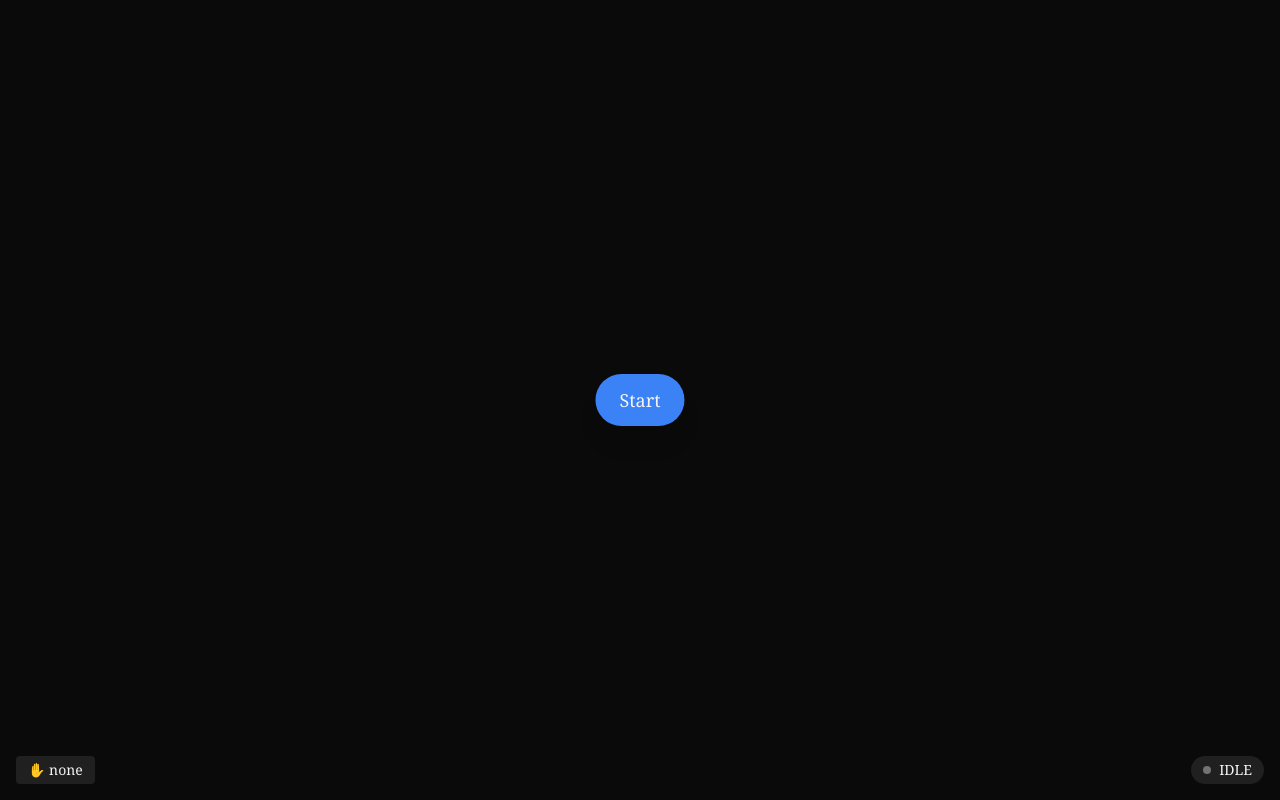
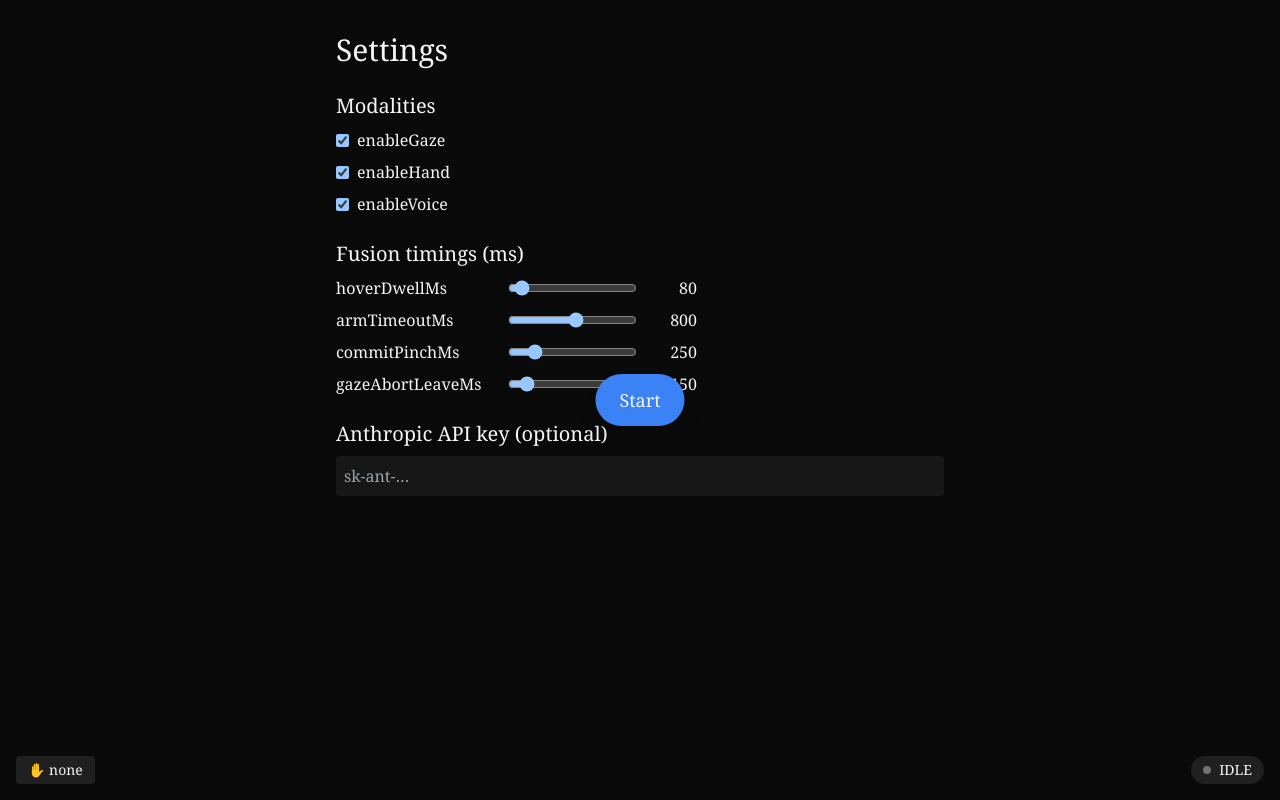
Before and after one commit to zsarkis/universal-fe-input, a React (Vite) app in the folder apps/reader/: page /settings in a window 1280 px wide. Before the commit this address had no page. Built offline with nearby package versions, Linux system fonts and the light colour scheme.

Commit message:
feat(reader): settings store + route, fusion config sync

```diff
--- a/apps/reader/package.json
+++ b/apps/reader/package.json
@@ -15,7 +15,8 @@
     "@input/core": "workspace:*",
     "react": "^18.3.0",
     "react-dom": "^18.3.0",
-    "react-router-dom": "^6.24.0"
+    "react-router-dom": "^6.24.0",
+    "zustand": "^4.5.0"
   },
   "devDependencies": {
     "@types/react": "^18.3.0",
--- a/apps/reader/src/App.tsx
+++ b/apps/reader/src/App.tsx
@@ -7,6 +7,7 @@ import { GestureReadout } from './components/GestureReadout.js';
 import { Library } from './routes/Library.js';
 import { Reader } from './routes/Reader.js';
 import { Calibration } from './routes/Calibration.js';
+import { Settings } from './routes/Settings.js';
 import { useIntentRouter } from './engine/useIntentRouter.js';
 import { usePerception } from './engine/usePerception.js';
 
@@ -17,6 +18,7 @@ function RoutedShell() {
       <Route path="/" element={<Library />} />
       <Route path="/read/:id" element={<Reader />} />
       <Route path="/calibrate" element={<Calibration />} />
+      <Route path="/settings" element={<Settings />} />
     </Routes>
   );
 }
--- a/apps/reader/src/engine/EngineProvider.tsx
+++ b/apps/reader/src/engine/EngineProvider.tsx
@@ -1,5 +1,6 @@
 import React, { createContext, useEffect, useMemo, useState } from 'react';
 import { createInputEngine, type InputEngine } from '@input/core';
+import { useSettings } from '../store/settings.js';
 
 export interface EngineContextValue {
   engine: InputEngine;
@@ -13,6 +14,7 @@ export function EngineProvider({ children }: { children: React.ReactNode }) {
   const engine = useMemo(() => createInputEngine(), []);
   const [state, setState] = useState<string>('IDLE');
   const [hoveredTargetId, setHoveredTargetId] = useState<string | null>(null);
+  const fusion = useSettings((s) => s.fusion);
 
   useEffect(() => {
     return engine.onState((e) => {
@@ -21,6 +23,10 @@ export function EngineProvider({ children }: { children: React.ReactNode }) {
     });
   }, [engine]);
 
+  useEffect(() => {
+    Object.assign(engine.config, fusion);
+  }, [engine, fusion]);
+
   return (
     <EngineContext.Provider value={{ engine, state, hoveredTargetId }}>
       {children}
--- a/apps/reader/src/engine/useIntentRouter.ts
+++ b/apps/reader/src/engine/useIntentRouter.ts
@@ -22,6 +22,9 @@ export function useIntentRouter() {
         case 'calibrate':
           nav('/calibrate');
           break;
+        case 'help':
+          nav('/settings');
+          break;
         case 'scroll_down':
           window.scrollBy({ top: window.innerHeight * 0.6, behavior: 'smooth' });
           break;
--- a/apps/reader/src/engine/usePerception.ts
+++ b/apps/reader/src/engine/usePerception.ts
@@ -1,6 +1,7 @@
 import { useEffect, useRef, useState } from 'react';
 import { GazeAdapter, HandAdapter, VoiceAdapter } from '@input/core';
 import { useEngine } from './useEngine.js';
+import { useSettings } from '../store/settings.js';
 
 export interface PerceptionHandle {
   start(): Promise<void>;
@@ -38,12 +39,16 @@ export function usePerception(): PerceptionHandle & { ready: boolean } {
     get lastGesture() { return gestureRef.current; },
     get lastTranscript() { return transcriptRef.current; },
     async start() {
-      const stream = await navigator.mediaDevices.getUserMedia({ video: true, audio: true });
-      await Promise.all([
-        gaze.current.start(stream),
-        hand.current.start(stream),
-        voice.current.start(stream),
-      ]);
+      const s = useSettings.getState();
+      const stream = await navigator.mediaDevices.getUserMedia({
+        video: s.enableGaze || s.enableHand,
+        audio: s.enableVoice,
+      });
+      const tasks: Promise<void>[] = [];
+      if (s.enableGaze) tasks.push(gaze.current.start(stream));
+      if (s.enableHand) tasks.push(hand.current.start(stream));
+      if (s.enableVoice) tasks.push(voice.current.start(stream));
+      await Promise.all(tasks);
       setReady(true);
     },
     stop() {
--- /dev/null
+++ b/apps/reader/src/routes/Settings.tsx
@@ -0,0 +1,45 @@
+import { useSettings } from '../store/settings.js';
+
+export function Settings() {
+  const s = useSettings();
+  return (
+    <div className="mx-auto max-w-2xl p-8 space-y-6">
+      <h1 className="text-3xl">Settings</h1>
+      <section className="space-y-2">
+        <h2 className="text-xl">Modalities</h2>
+        {(['enableGaze', 'enableHand', 'enableVoice'] as const).map((k) => (
+          <label key={k} className="flex items-center gap-2">
+            <input type="checkbox" checked={s[k]} onChange={(e) => s.set(k, e.target.checked)} />
+            {k}
+          </label>
+        ))}
+      </section>
+      <section className="space-y-2">
+        <h2 className="text-xl">Fusion timings (ms)</h2>
+        {(['hoverDwellMs', 'armTimeoutMs', 'commitPinchMs', 'gazeAbortLeaveMs'] as const).map((k) => (
+          <label key={k} className="flex items-center gap-3">
+            <span className="w-40">{k}</span>
+            <input
+              type="range"
+              min={0}
+              max={1500}
+              value={s.fusion[k]}
+              onChange={(e) => s.setFusion(k, Number(e.target.value))}
+            />
+            <span className="w-12 text-right">{s.fusion[k]}</span>
+          </label>
+        ))}
+      </section>
+      <section className="space-y-2">
+        <h2 className="text-xl">Anthropic API key (optional)</h2>
+        <input
+          type="password"
+          className="w-full rounded bg-neutral-900 p-2"
+          value={s.apiKey ?? ''}
+          onChange={(e) => s.set('apiKey', e.target.value || null)}
+          placeholder="sk-ant-…"
+        />
+      </section>
+    </div>
+  );
+}
--- /dev/null
+++ b/apps/reader/src/store/settings.ts
@@ -0,0 +1,29 @@
+import { create } from 'zustand';
+import { persist } from 'zustand/middleware';
+import { DEFAULT_FUSION_CONFIG, type FusionConfig } from '@input/core';
+
+interface State {
+  enableGaze: boolean;
+  enableHand: boolean;
+  enableVoice: boolean;
+  fusion: FusionConfig;
+  apiKey: string | null;
+  set: <K extends keyof Omit<State, 'set' | 'setFusion'>>(key: K, value: State[K]) => void;
+  setFusion: <K extends keyof FusionConfig>(key: K, value: FusionConfig[K]) => void;
+}
+
+export const useSettings = create<State>()(
+  persist(
+    (set) => ({
+      enableGaze: true,
+      enableHand: true,
+      enableVoice: true,
+      fusion: { ...DEFAULT_FUSION_CONFIG },
+      apiKey: null,
+      set: (key, value) => set({ [key]: value } as Partial<State>),
+      setFusion: (key, value) =>
+        set((s) => ({ fusion: { ...s.fusion, [key]: value } })),
+    }),
+    { name: 'reader-settings' },
+  ),
+);
```
Also changed, not shown: 1 other file (tests, documents, lock files or other folders).
